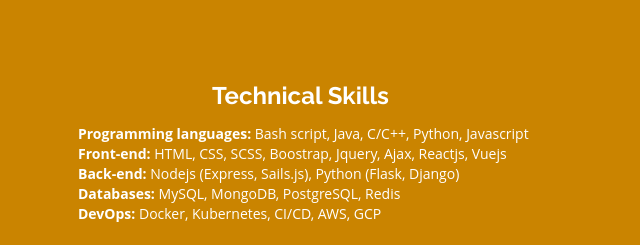
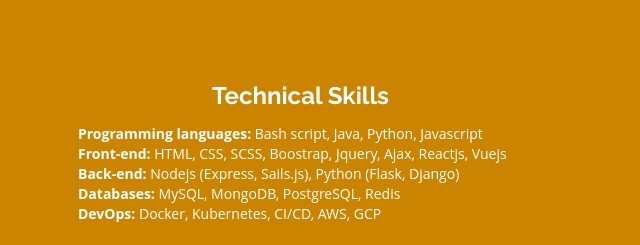
Before and after one commit to thangdev/old-thangdev.github.io, a plain HTML site: page index.html in a window 1280 px wide. Shown: the part 1760-2005 px from the top of the page, 632-1272 px from the left. Drawn offline with Linux system fonts and the light colour scheme.

Commit message:
edit skill

```diff
--- a/index.html
+++ b/index.html
@@ -182,8 +182,7 @@
               <h3 class="animated fadeInUp wow">Technical Skills</h3>
               <ul class="about-us-list">
 
-                <li class="points1 animated fadeInDown wow"><strong>Programming languages: </strong>Bash script, Java,
-                  C/C++, Python, Javascript
+                <li class="points1 animated fadeInDown wow"><strong>Programming languages: </strong>Bash script, Java, Python, Javascript
                 </li>
                 <li class="points1 animated fadeInDown wow"><strong>Front-end: </strong>HTML, CSS, SCSS, Boostrap,
                   Jquery, Ajax, Reactjs, Vuejs
```
